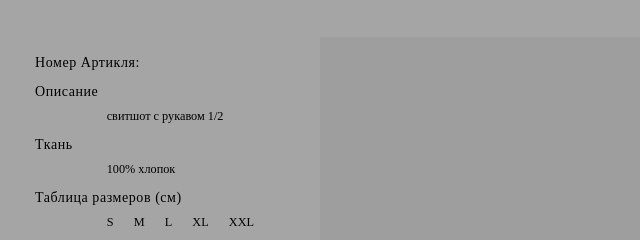
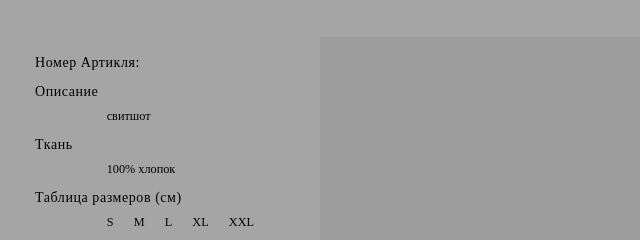
Before and after one commit to Anastasia-Abazina/kaprizuli-shop, a plain HTML site: page index.html in a window 1280 px wide. Shown: the part 923-1163 px from the top of the page, 0-640 px from the left. Drawn offline with Linux system fonts and the light colour scheme; a web font is replaced by a local one.

Commit message:
Update index.html

```diff
--- a/index.html
+++ b/index.html
@@ -62,7 +62,7 @@
                 </li>
                 <li class="param">
                     <p class="name">Описание </p>
-                    <p class="description">свитшот с рукавом 1/2 </p>
+                    <p class="description">свитшот </p>
                 </li>
                 <li class="param">
                     <p class="name">Ткань </p>
```
